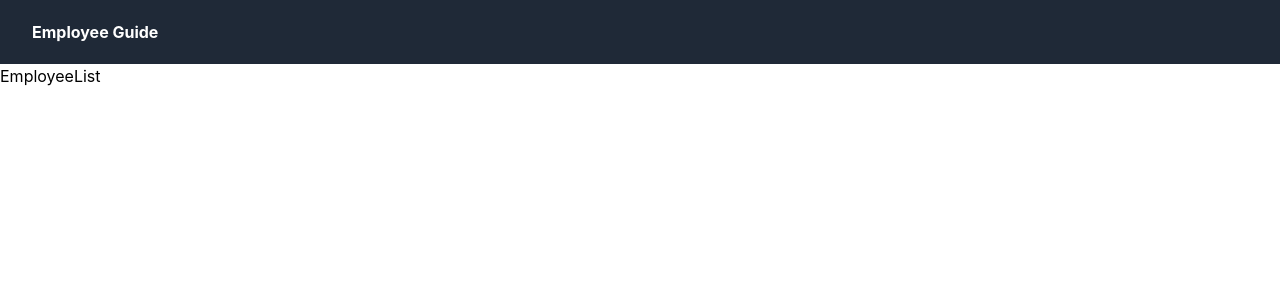
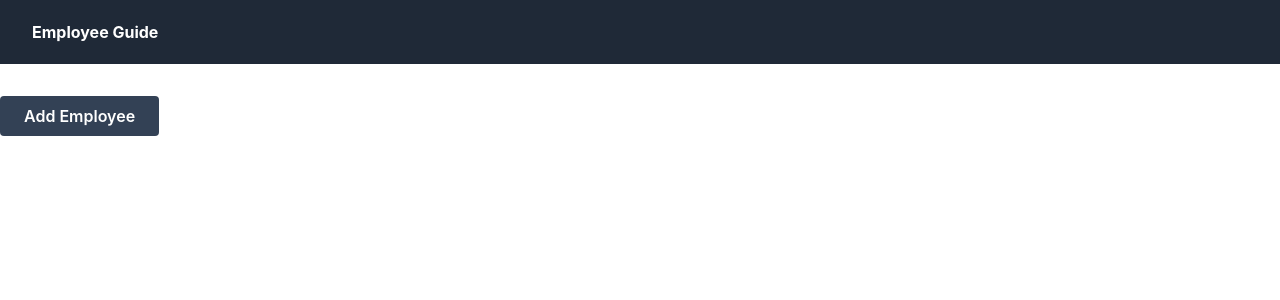
Before and after one commit to anupamhaldkar/employee-frontend, a React (Create React App) app: page / in a window 1280 px wide. Shown: the top 300 px of the page. Built offline with nearby package versions, Linux system fonts and the light colour scheme.

Commit message:
feature: Employee button  added

```diff
--- a/src/components/EmployeeList.js
+++ b/src/components/EmployeeList.js
@@ -2,7 +2,11 @@ import React from 'react'
 
 const EmployeeList = () => {
   return (
-    <div>EmployeeList</div>
+    <div className='container mx-auto my-8'>
+    <div className="h-12">
+        <button className='rounded bg-slate-700 text-white px-6 py-2 font-semibold'> Add Employee</button>
+    </div>
+    </div>
   )
 };
 
```
